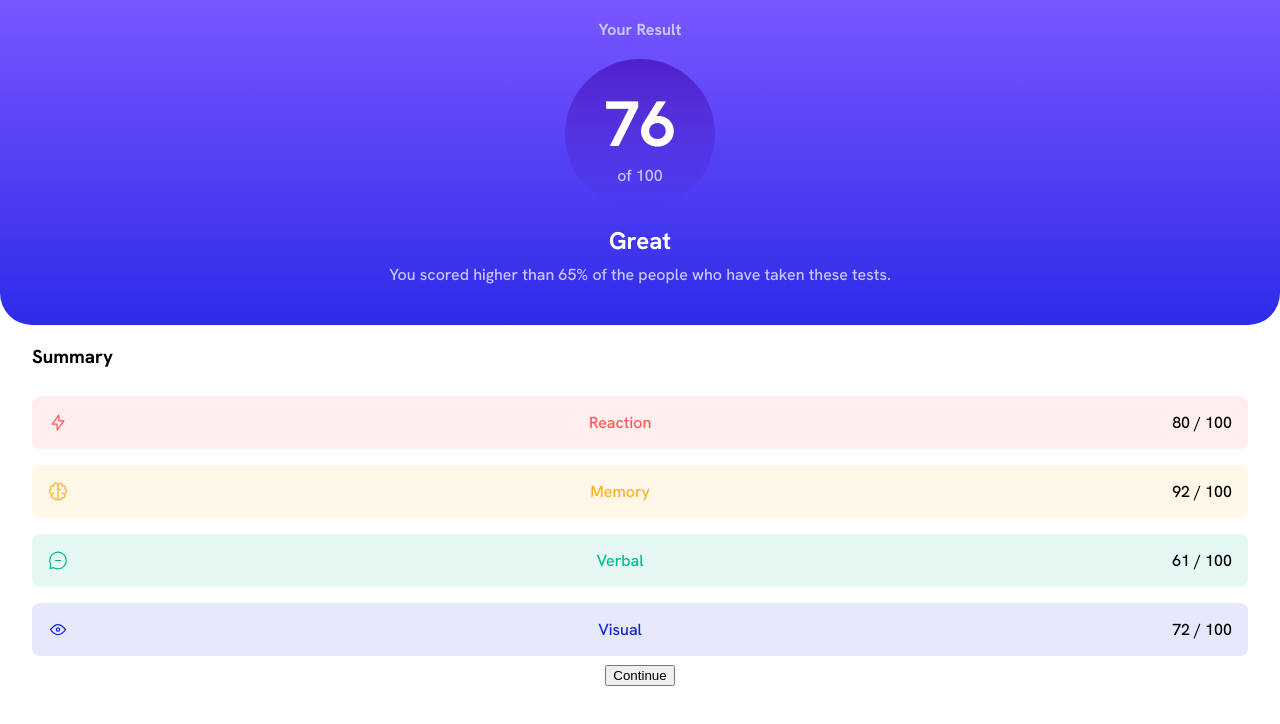
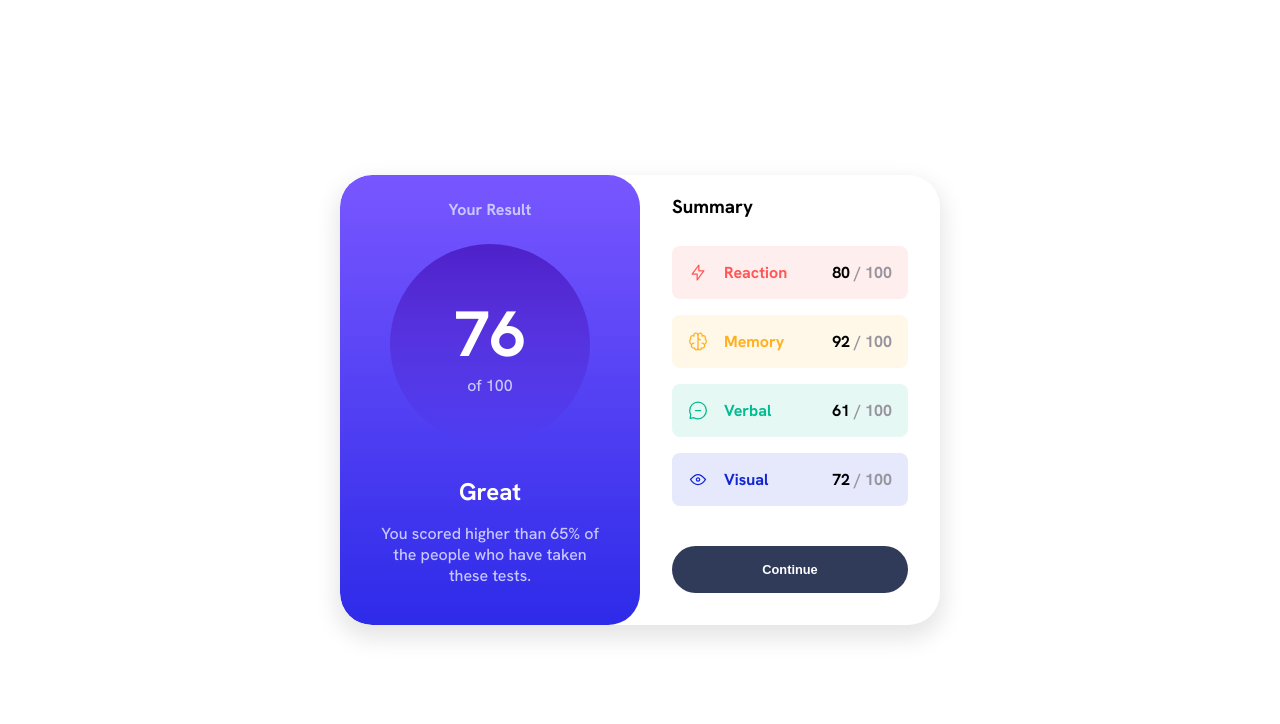
Before and after one commit to gmenesesdev/results-summary-component-main-frondmentor.io, a plain HTML site: page index.html in a window 1280 px wide. Drawn offline with Linux system fonts and the light colour scheme.

Commit message:
Se finalizan cambios en css e index para funcionar según media queries y en el formato establecido

```diff
--- a/index.html
+++ b/index.html
@@ -16,6 +16,7 @@
     <title>Frontend Mentor | Results summary component</title>
   </head>
   <body>
+    <main>
       <div class="card-1">
         <h1>Your Result</h1>
         <div class="circle">
@@ -35,27 +36,28 @@
         </div>
         <div class="row n-1">
           <img src="assets/images/icon-reaction.svg" alt="" />
-        <p>Reaction</p>
-        <p>80 / 100</p>
+          <p class="push-left">Reaction</p>
+          <p><span>80</span> / 100</p>
         </div>
         <div class="row n-2">
           <img src="assets/images/icon-memory.svg" alt="" />
-        <p>Memory</p>
-        <p>92 / 100</p>
+          <p class="push-left">Memory</p>
+          <p><span>92</span> / 100</p>
         </div>
         <div class="row n-3">
           <img src="assets/images/icon-verbal.svg" alt="" />
-        <p>Verbal</p>
-        <p>61 / 100</p>
+          <p class="push-left">Verbal</p>
+          <p><span>61</span> / 100</p>
         </div>
         <div class="row n-4">
           <img src="assets/images/icon-visual.svg" alt="" />
-        <p>Visual</p>
-        <p>72 / 100</p>
+          <p class="push-left">Visual</p>
+          <p><span>72</span> / 100</p>
         </div>
-      <div class="boton">
-        <button>Continue</button>
+        <div class="row n-5">
+          <button class="boton">Continue</button>
         </div>
       </div>
+    </main>
   </body>
 </html>
--- a/style.css
+++ b/style.css
@@ -26,6 +26,7 @@
   --pale-blue: hsl(221, 100%, 96%);
   --light-lavender: hsl(241, 100%, 89%);
   --dark-gray-blue: hsl(224, 30%, 27%);
+  --text-color-numbers: hsl(267, 5%, 60%);
 }
 
 html {
@@ -49,7 +50,12 @@ body {
   align-items: center;
   justify-content: center;
   height: auto;
-  width: 100%
+  width: 100%;
+}
+
+main {
+  display: flex;
+  flex-direction: column;
 }
 
 .card-1 {
@@ -61,6 +67,7 @@ body {
   );
   border-radius: 0 0 2rem 2rem;
   width: 100%;
+  padding-top: 1rem;
 }
 
 .card-1 p {
@@ -72,7 +79,7 @@ body {
 h1 {
   color: var(--light-lavender);
   font-size: 1rem;
-  margin: 1.2rem;
+  margin: 0 1.2rem 2rem 1.2rem;
 }
 
 h2 {
@@ -85,10 +92,7 @@ h2 {
   height: 150px;
   margin: auto;
   border-radius: 50%;
-  background-image: linear-gradient(
-    var(--violet-blue),
-    var(--persian-blue)
-  );
+  background-image: linear-gradient(var(--violet-blue), var(--persian-blue));
   display: flex;
   flex-direction: column;
   align-items: center;
@@ -123,11 +127,15 @@ h3 {
   display: flex;
   flex-direction: row;
   justify-content: space-between;
+  align-content: flex-start;
   margin: 0.5rem 2rem;
   border-radius: 8px;
 }
 
-.n-1, .n-2, .n-3, .n-4 {
+.n-1,
+.n-2,
+.n-3,
+.n-4 {
   padding: 0 1rem;
 }
 
@@ -151,10 +159,81 @@ h3 {
   background-color: var(--cobalt-blue-bg);
 }
 
+.push-left {
+  margin-right: auto;
+  padding-left: 1rem;
+  font-weight: 700;
+}
+
 .row p:nth-child(3) {
+  color: var(--text-color-numbers);
+  font-weight: 700;
+}
+
+span {
   color: black;
 }
 
+.boton {
+  width: 100%;
+  padding: 1rem;
+  border-style: none;
+  border-radius: 2rem;
+  background-color: var(--dark-gray-blue);
+  color: white;
+  font-weight: 500;
+  font-size: 1.2rem;
+}
+
 /* Desktop */
-@media (min-width: 376) {
+@media (min-width: 600px) {
+  body {
+    height: 100dvh;
   }
+
+  main {
+    display: flex;
+    flex-direction: row;
+    justify-content: center;
+    align-items: center;
+    max-width: 600px;
+    border-radius: 2rem;
+    overflow: hidden;
+    box-shadow: 0px 10px 22px 4px rgba(0,0,0,0.1);
+  }
+
+  .card-1,
+  .card-2 {
+    height: 100%;
+  }
+
+  .card-1 {
+    border-radius: 2rem;
+  }
+
+  .card-1 p {
+    margin: 1rem 2rem;
+  }
+
+  h1 {
+    margin: 0.5rem auto 0.5rem auto;
+    font-size: 1rem;
+  }
+
+  .circle {
+    margin: 1.5rem auto;
+    width: 200px;
+    height: 200px;
+  }
+
+  h2 {
+    margin: 2rem auto 0.5rem auto;
+  }
+
+  .boton {
+    padding: 1rem;
+    margin: 1.5rem auto;
+    font-size: 0.8rem;
+    font-weight: 700;
+  }
+}
```
Lines whose indentation alone changed are shown as unchanged.
